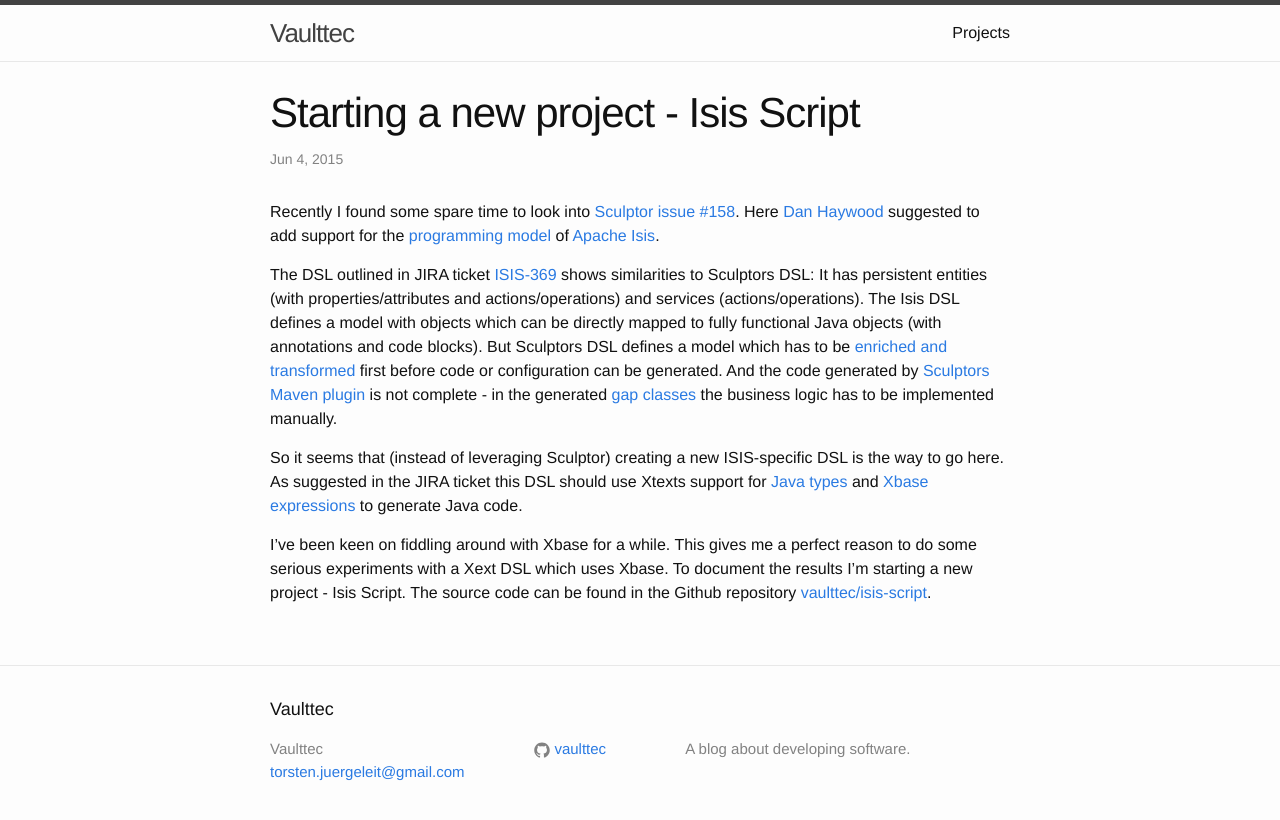
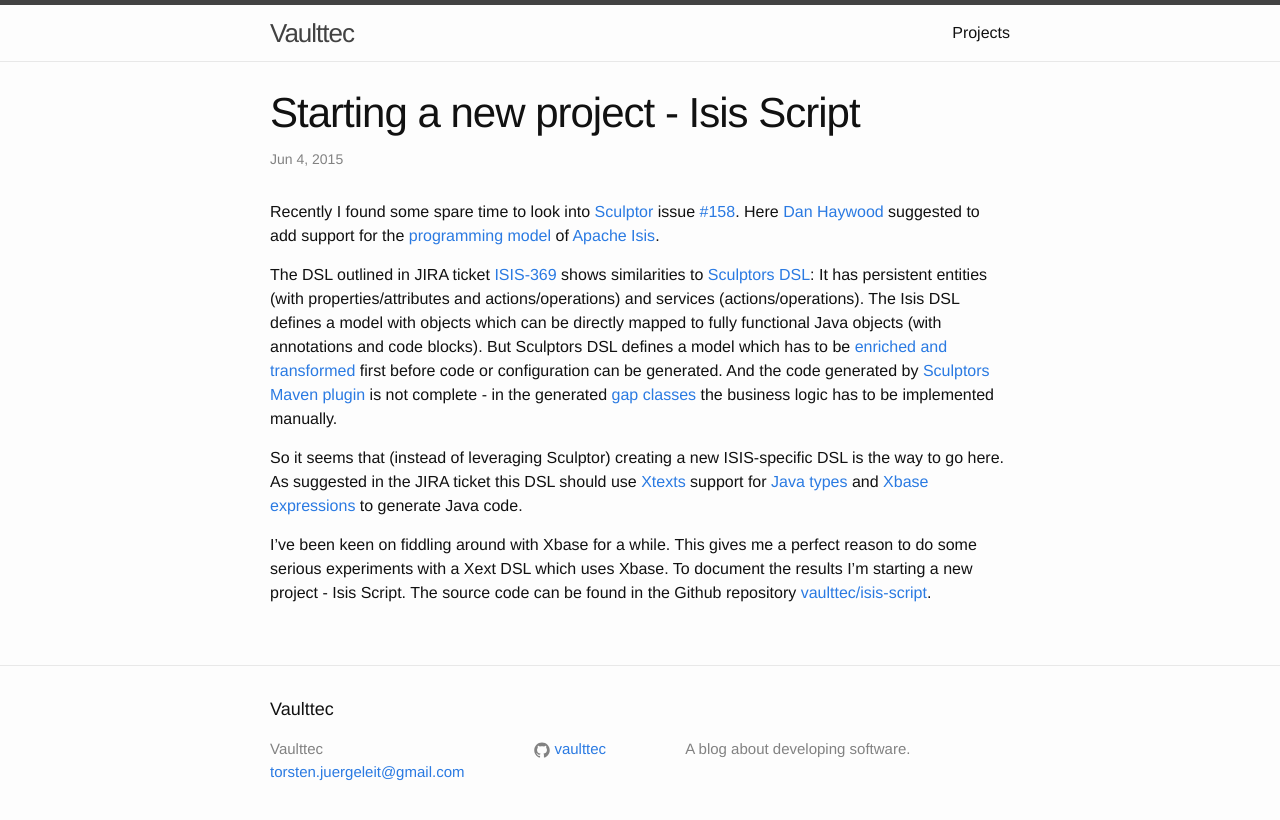
Before and after one commit to coliff/vaulttec.github.io, a Jekyll site: the page built from _posts/2015-06-04-starting-new-project-isis-script.md, in a window 1280 px wide. Shown: the top 820 px of the page. Built offline with Jekyll 4.4.1, drawn with Linux system fonts in a browser that asks for light colours; some of the changed lines change nothing that is shown.

Commit message:
adds some links

```diff
--- a/_posts/2015-06-04-starting-new-project-isis-script.md
+++ b/_posts/2015-06-04-starting-new-project-isis-script.md
@@ -4,10 +4,10 @@
 date:   2015-06-04 15:47:00
 tags: isis dsl eclipse xtext sculptor
 ---
-Recently I found some spare time to look into [Sculptor issue #158](https://github.com/sculptor/sculptor/issues/158). Here [Dan Haywood](https://github.com/danhaywood) suggested to add support for the [programming model](http://isis.apache.org/documentation.html) of [Apache Isis](http://isis.apache.org/).
+Recently I found some spare time to look into [Sculptor](http://sculptorgenerator.org/) issue [#158](https://github.com/sculptor/sculptor/issues/158). Here [Dan Haywood](https://github.com/danhaywood) suggested to add support for the [programming model](http://isis.apache.org/documentation.html) of [Apache Isis](http://isis.apache.org/).
 
-The DSL outlined in JIRA ticket [ISIS-369](https://issues.apache.org/jira/browse/ISIS-369) shows similarities to Sculptors DSL: It has persistent entities (with properties/attributes and actions/operations) and services (actions/operations). The Isis DSL defines a model with objects which can be directly mapped to fully functional Java objects (with annotations and code blocks). But Sculptors DSL defines a model which has to be [enriched and transformed](http://sculptorgenerator.org/documentation/developers-guide#transformations) first before code or configuration can be generated. And the code generated by [Sculptors Maven plugin](http://sculptorgenerator.org/documentation/maven-plugin) is not complete - in the generated [gap classes](http://sculptorgenerator.org/documentation/advanced-tutorial#gap-class) the business logic has to be implemented manually.
+The DSL outlined in JIRA ticket [ISIS-369](https://issues.apache.org/jira/browse/ISIS-369) shows similarities to [Sculptors DSL](https://github.com/sculptor/sculptor/blob/master/sculptor-eclipse/org.sculptor.dsl/src/org/sculptor/dsl/Sculptordsl.xtext): It has persistent entities (with properties/attributes and actions/operations) and services (actions/operations). The Isis DSL defines a model with objects which can be directly mapped to fully functional Java objects (with annotations and code blocks). But Sculptors DSL defines a model which has to be [enriched and transformed](http://sculptorgenerator.org/documentation/developers-guide#transformations) first before code or configuration can be generated. And the code generated by [Sculptors Maven plugin](http://sculptorgenerator.org/documentation/maven-plugin) is not complete - in the generated [gap classes](http://sculptorgenerator.org/documentation/advanced-tutorial#gap-class) the business logic has to be implemented manually.
 
-So it seems that (instead of leveraging Sculptor) creating a new ISIS-specific DSL is the way to go here. As suggested in the JIRA ticket this DSL should use Xtexts support for [Java types](https://www.eclipse.org/Xtext/documentation/305_xbase.html#jvmtypes) and [Xbase expressions](https://www.eclipse.org/Xtext/documentation/305_xbase.html#xbase-expressions) to generate Java code.
+So it seems that (instead of leveraging Sculptor) creating a new ISIS-specific DSL is the way to go here. As suggested in the JIRA ticket this DSL should use [Xtexts](http://www.eclipse.org/Xtext/) support for [Java types](https://www.eclipse.org/Xtext/documentation/305_xbase.html#jvmtypes) and [Xbase expressions](https://www.eclipse.org/Xtext/documentation/305_xbase.html#xbase-expressions) to generate Java code.
 
 I've been keen on fiddling around with Xbase for a while. This gives me a perfect reason to do some serious experiments with a Xext DSL which uses Xbase. To document the results I'm starting a new project - Isis Script. The source code can be found in the Github repository [vaulttec/isis-script](https://github.com/vaulttec/isis-script).
```
